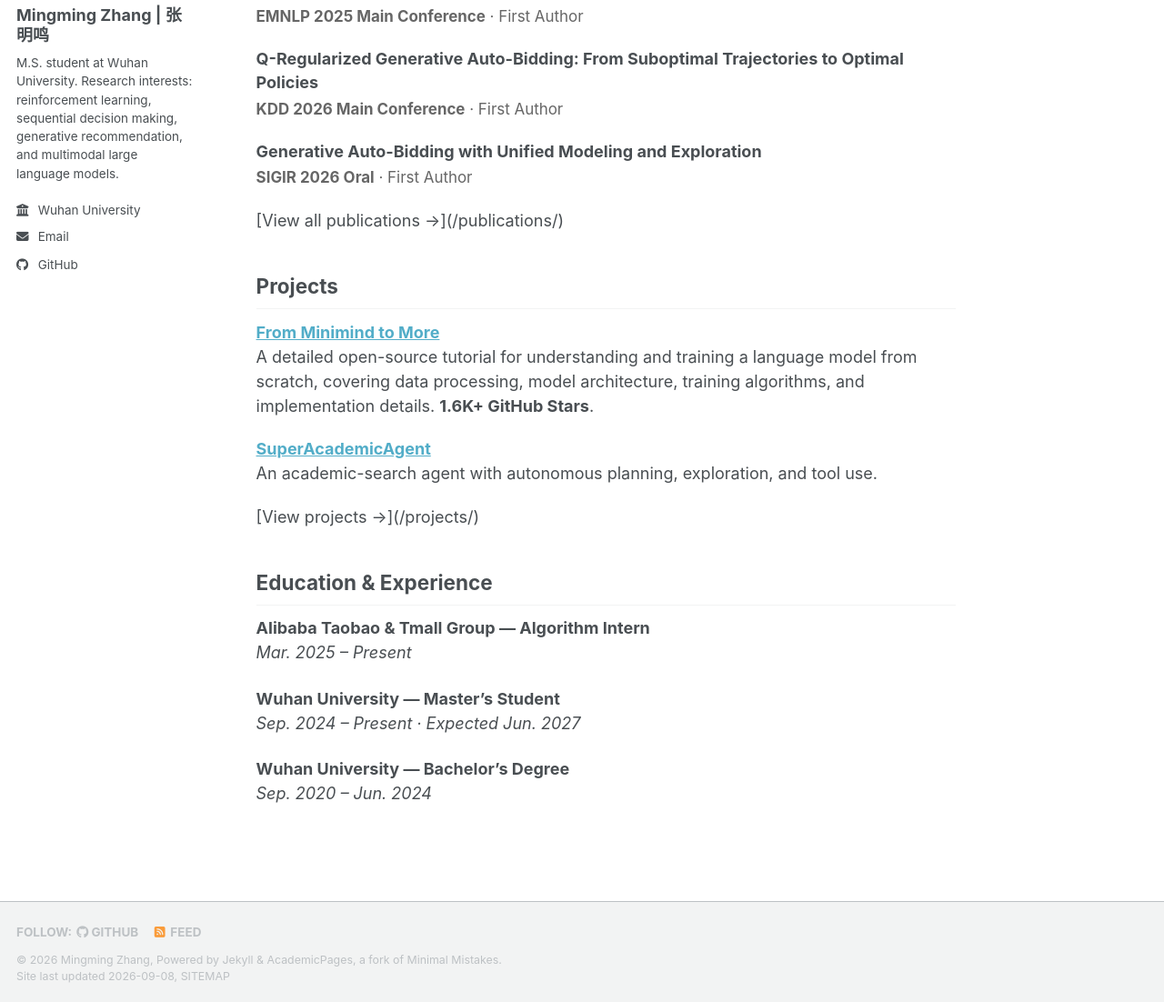
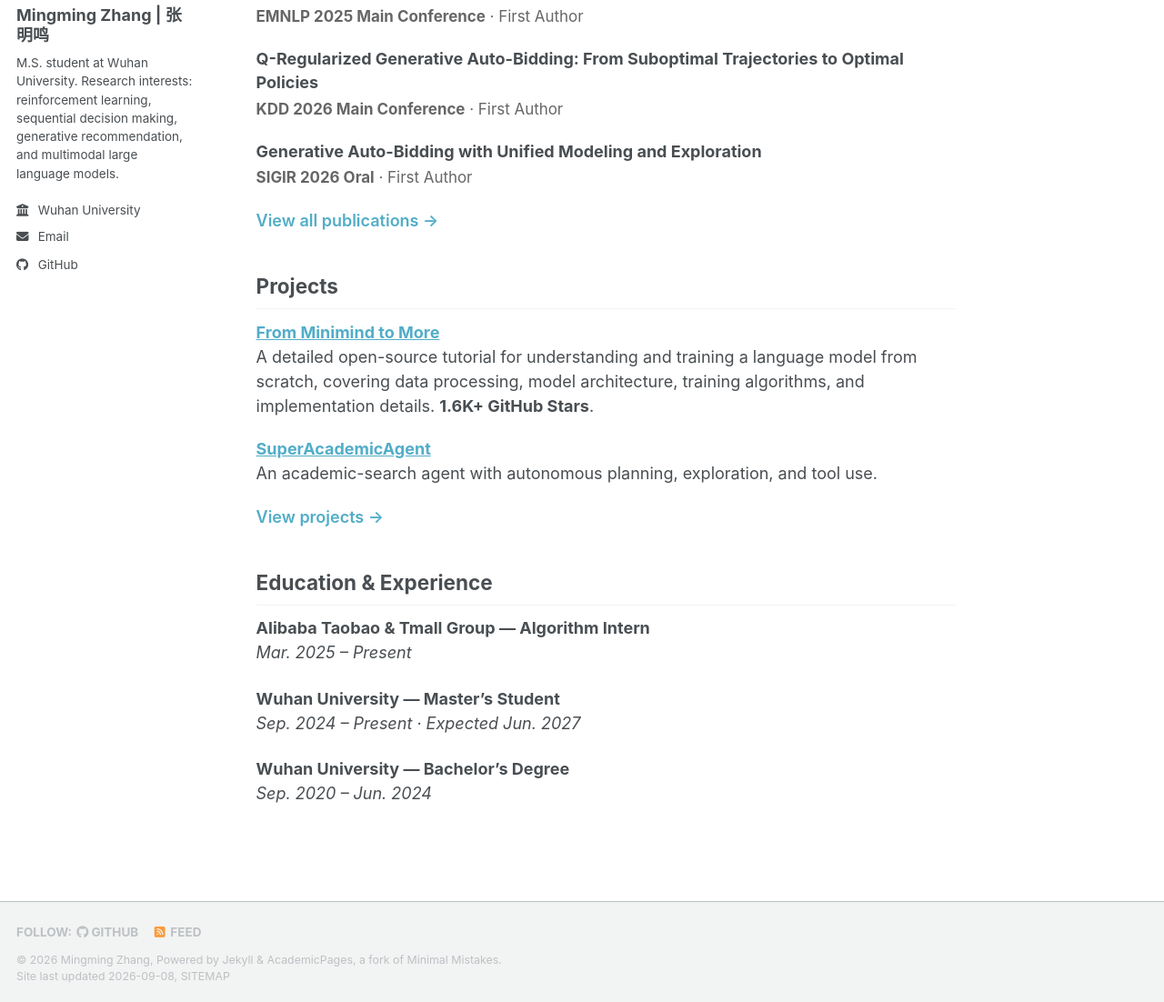
Before and after one commit to Tongyun1/tongyun1.github.io, a Jekyll site: the page built from _pages/about.md, in a window 1280 px wide and 1400 px high, scrolled down 930 px, cut to the strip 298-1400 px from the top of the window. Shown: the whole strip at 91% size. Built offline with Jekyll 4.4.1, drawn with Linux system fonts in a browser that asks for light colours; a style sheet for code colours, icons or effects is not loaded.

Commit message:
Fix homepage section links rendering

```diff
--- a/_pages/about.md
+++ b/_pages/about.md
@@ -20,6 +20,8 @@ redirect_from:
 .pub-title { font-weight: 650; line-height: 1.45; }
 .pub-meta { color: #666; margin-top: .18rem; font-size: .94rem; }
 .section-link { margin-top: .3rem; }
+.section-link a { text-decoration: none; font-weight: 600; }
+.section-link a:hover { text-decoration: underline; }
 @media (max-width: 600px) { .home-hero h1 { font-size: 1.7rem; } }
 </style>
 
@@ -71,7 +73,7 @@ Since March 2025, I have been an algorithm intern at **Alibaba Taobao & Tmall Gr
   <div class="pub-meta"><strong>SIGIR 2026 Oral</strong> · First Author</div>
 </div>
 
-<div class="section-link">[View all publications →](/publications/)</div>
+<div class="section-link"><a href="/publications/">View all publications →</a></div>
 
 ## Projects
 
@@ -85,7 +87,7 @@ Since March 2025, I have been an algorithm intern at **Alibaba Taobao & Tmall Gr
   An academic-search agent with autonomous planning, exploration, and tool use.
 </div>
 
-<div class="section-link">[View projects →](/projects/)</div>
+<div class="section-link"><a href="/projects/">View projects →</a></div>
 
 ## Education & Experience
 
@@ -144,7 +146,7 @@ Since March 2025, I have been an algorithm intern at **Alibaba Taobao & Tmall Gr
   <div class="pub-meta"><strong>SIGIR 2026 Oral</strong> · 第一作者</div>
 </div>
 
-<div class="section-link">[查看全部论文 →](/publications/)</div>
+<div class="section-link"><a href="/publications/">查看全部论文 →</a></div>
 
 ## 项目
 
@@ -158,7 +160,7 @@ Since March 2025, I have been an algorithm intern at **Alibaba Taobao & Tmall Gr
   具备自主规划、自主探索与工具调用能力的学术搜索 Agent。
 </div>
 
-<div class="section-link">[查看项目 →](/projects/)</div>
+<div class="section-link"><a href="/projects/">查看项目 →</a></div>
 
 ## 教育与经历
 
```
